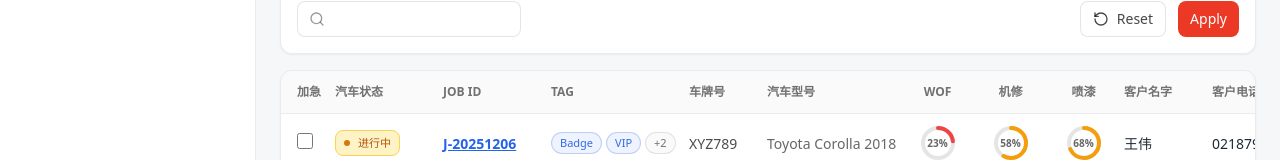
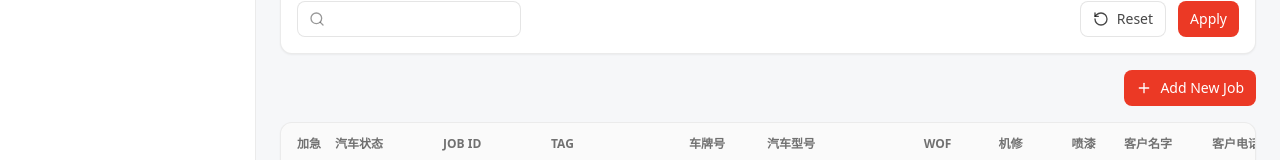
Before and after one commit to 6186127/nzat-Jan2026, a React (Vite) app in the folder apps/shell/: page /jobs in a window 1280 px wide. Shown: the part 226-386 px from the top of the page. Built offline with nearby package versions, Linux system fonts and the light colour scheme.

Commit message:
new job page UI

```diff
--- a/apps/shell/src/App.tsx
+++ b/apps/shell/src/App.tsx
@@ -4,6 +4,7 @@ import { DashboardPage } from "./pages/DashboardPage";
 import { JobsPage } from "./pages/JobsPage";
 import { JobDetailPage } from "./pages/JobDetailPage";
 import { InvoicePage } from "./pages/InvoicePage";
+import { NewJobPage } from "./pages/NewJobPage";
 
 const router = createBrowserRouter([
   {
@@ -14,6 +15,10 @@ const router = createBrowserRouter([
       { path: "jobs", element: <JobsPage /> },
       { path: "jobs/:id", element: <JobDetailPage /> },
       { path: "invoice", element: <InvoicePage /> },
+      {
+        path: "/jobs/new",
+        element: <NewJobPage />
+      }
     ],
   },
 ]);
--- a/apps/shell/src/pages/JobsPage.tsx
+++ b/apps/shell/src/pages/JobsPage.tsx
@@ -1,7 +1,6 @@
 import { useMemo, useState } from "react";
 import { Link } from "react-router-dom";
-import { Search, Archive, Trash2, RotateCcw, ChevronDown } from "lucide-react";
-import { MultiTagSelect, type TagOption } from "../components/MultiTagSelect";
+import { Search, Archive, Trash2, RotateCcw, ChevronDown, Plus } from "lucide-react";import { MultiTagSelect, type TagOption } from "../components/MultiTagSelect";
 
 
 type JobStatus = "In Progress" | "Completed" | "Pending" | "Ready" | "Archived" | "Cancelled";
@@ -818,8 +817,15 @@ export function JobsPage() {
                             )}
                         </Card>
 
-            {/* todo: add new job button at top of table and redirect to jobsnew page */}
-            {/* Table wrapper: enable horizontal scroll */}
+                         <div className="flex justify-end">
+                 <Link to="/jobs/new">
+                    <Button variant="primary" leftIcon={<Plus size={16} />}>
+                        Add New Job
+                    </Button>
+                </Link>
+            </div>
+
+           {/* Table wrapper: enable horizontal scroll */}
             <Card className="overflow-hidden">
                 <div className="overflow-x-auto">
                     {/* min width makes horizontal scroll kick in instead of squishing */}
```
